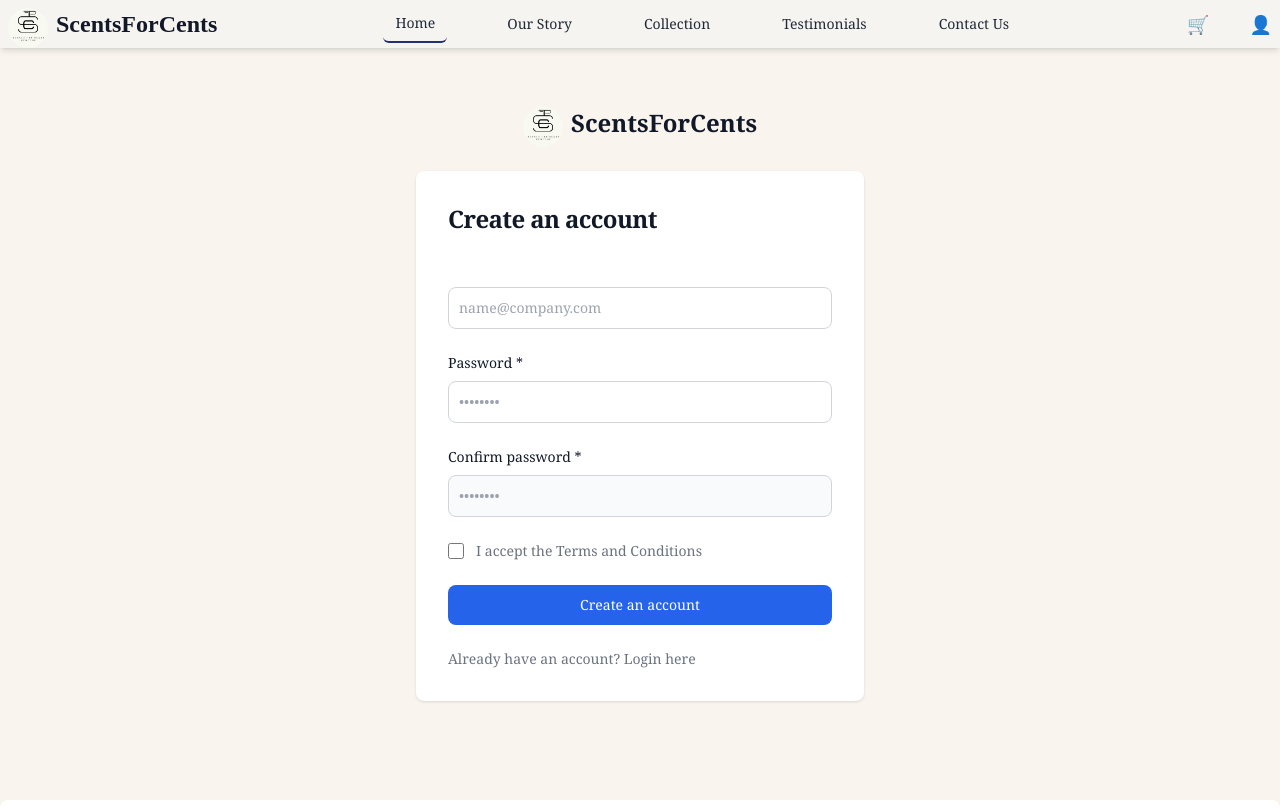
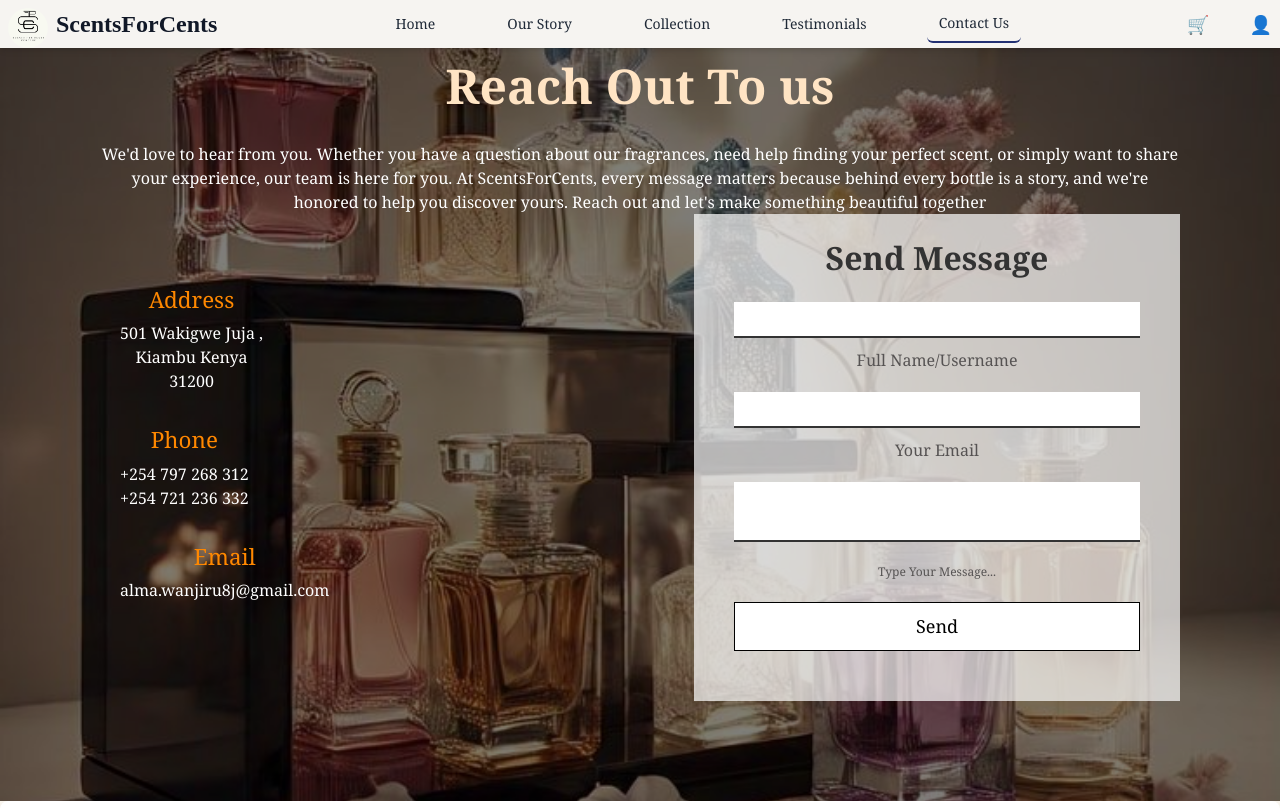
Before and after one commit to almamutuguti/ScentsForCents, a plain HTML site: page contact.html in a window 1280 px wide. Shown: the top 808 px of the page. Drawn offline with nearby package versions, Linux system fonts and the light colour scheme.

Commit message:
design contact page

```diff
--- a/contact.html
+++ b/contact.html
@@ -14,6 +14,10 @@
     body {
         height: 100%;
         background-color: #dfdace;
+        padding: 0;
+        margin: 0;
+        box-sizing: border-box;
+        font-family: 'Franklin Gothic Medium', 'Arial Narrow', Arial, sans-serif;
     }
 
     #menu-toggle {
@@ -37,6 +41,190 @@
         font-weight: 600;
         font-style: normal;
     }
+
+    #account {
+        border-bottom: 1px black solid;
+        padding: 10px;
+    }
+
+    main {
+        min-height: 100vh;
+        width: 100%;
+        display: flex;
+        justify-content: center;
+        align-items: center;
+        background: url("/images/collection.jpg");
+        background-size: cover;
+        background-position: center;
+        position: relative;
+    }
+
+    main::after {
+        content: "";
+        position: absolute;
+        top: 0;
+        left: 0;
+        height: 100%;
+        width: 100%;
+        background-color: rgba(0, 0, 0, 0.5);
+
+    }
+
+    section {
+        position: relative;
+        z-index: 3;
+        padding-top: 50px;
+        padding-bottom: 50px;
+
+    }
+
+    .box1 {
+        max-width: 1080px;
+        margin-left: auto;
+        margin-right: auto;
+        margin-left: 20px;
+        margin-right: 20px;
+
+    }
+    .section-header {
+        margin-bottom: 50px;
+        text-align: center;
+    }
+
+    .section-header h2{
+        color: bisque;
+        font-weight: bold;
+        font-size: 3em;
+        margin-bottom: 20px;
+    }
+
+    .section-header p{
+        color: #fff;
+
+    }
+
+    .row {
+        display: flex;
+        flex-wrap: wrap;
+        align-items: center;
+        justify-content: space-between;
+    }
+
+    .contact-info-item {
+        display: flex;
+        margin-bottom: 30px;
+    }
+
+    .contact-info-icon i{
+        font-size: 20px;
+        line-height: 70px;
+
+    }
+
+    .contact-info-content {
+        margin-left: 20px;
+    }
+    .contact-info-content h4{
+        color: rgb(255, 136, 0);
+        font-size: 1.4em;
+        margin-bottom: 5px;
+
+    }
+    .contact-info-content p{
+        color: #fff;
+        font-size: 1em;
+    }
+
+    .contact-form {
+        background-color: #ffffffb3;
+        padding: 40px;
+        width: 45%;
+        padding-bottom: 40px;
+        padding-top: 20px;
+    }
+
+    .contact-form h2{
+        font-weight: bold;
+        font-size: 2em;
+        margin-bottom: 10px;
+        color: #333;
+    }
+
+    .contact-form .input-box {
+        position: relative;
+        width: 100%;
+        margin-top: 10px;
+    }
+
+    .contact-form .input-box input,
+    .contact-form .input-box textarea {
+        width: 100%;
+        padding: 5px 0;
+        font-size: 16px;
+        margin: 10px 0;
+        border: none;
+        border-bottom: 2px solid #333;
+        resize: none;
+        outline: none;
+
+    }
+
+    .contact-form .input-box span{
+        position: relative;
+        left: 0;
+        padding: 5px 0;
+        font-size: 16px;
+        margin: 10px 0;
+        pointer-events: none;
+        transition: 0.5s;
+        color: #565353;
+    }
+
+    .contact-form .input-box input:focus ~ span,
+    .contact-form .input-box textarea ~ span {
+        color: #565353;
+        font-size: 12px;
+        transform: translateY(-20px);
+
+    }
+
+    .contact-form .input-box input[type="submit"] {
+        width: 100%;
+        background: white;
+        color: #000;
+        border: none;
+        cursor: pointer;
+        padding: 10px;
+        border: none;
+        font-size: 18px;
+        border: 1px solid #000;
+        transition: 0.5s;
+    }
+
+    .contact-form .input-box input[type="submit"]:hover {
+        background-color: #000;
+        color: #fff;
+    }
+
+    @media (max-width: 991px) {
+        section {
+            padding-top: 50px;
+            padding-bottom: 50px;
+        }
+        .row {
+            flex-direction: column;
+        }
+        .contact-info {
+            margin-bottom: 40px;
+            width: 100%;
+        }
+        .contact-form {
+            width: 100%;
+        }
+    }
+
+
+
 </style>
 
 <body class="flex flex-col min-h-screen bg-[#f9f5ee] text-gray-900 font-serif">
@@ -61,7 +249,7 @@
                         md:static md:flex md:w-auto md:shadow-none md:bg-transparent md:py-0
                         md:flex-row md:items-center md:space-x-12">
                     <a href="index.html"
-                        class="block w-full text-center md:w-auto text-gray-800 hover:text-blue-600 px-3 py-3 md:py-2 rounded-md text-sm font-medium nav-link nav-link-active">Home</a>
+                        class="block w-full text-center md:w-auto text-gray-800 hover:text-blue-600 px-3 py-3 md:py-2 rounded-md text-sm font-medium nav-link ">Home</a>
                     <a href="about.html"
                         class="block w-full text-center md:w-auto text-gray-800 hover:text-blue-600 px-3 py-3 md:py-2 rounded-md text-sm font-medium nav-link">Our
                         Story</a>
@@ -70,7 +258,7 @@
                     <a href="testimonials.html"
                         class="block w-full text-center md:w-auto text-gray-800 hover:text-blue-600 px-3 py-3 md:py-2 rounded-md text-sm font-medium nav-link">Testimonials</a>
                     <a href="contact.html"
-                        class="block w-full text-center md:w-auto text-gray-800 hover:text-blue-600 px-3 py-3 md:py-2 rounded-md text-sm font-medium nav-link">Contact
+                        class="block w-full text-center md:w-auto text-gray-800 hover:text-blue-600 px-3 py-3 md:py-2 rounded-md text-sm font-medium nav-link nav-link-active">Contact
                         Us</a>
                 </div>
                 <div class="flex items-center text-lg space-x-10">
@@ -81,71 +269,76 @@
         </nav>
 
     </header>
+    <!-- bg-[#f9f5ee] -->
+    <main>
+        <section class="section-header">
+            <div class="box1">
+                <h2>Reach Out To us</h2>
+                <p>We'd love to hear from you. Whether you have a question about our fragrances, need help finding your perfect scent,
+                    or simply want to share your experience, our team is here for you. At ScentsForCents, every message matters because
+                    behind every bottle is a story, and we're honored to help you discover yours. Reach out and let's make something
+                    beautiful together</p>
+            </div>
+            <div class="box1">
+                <div class="row">
+                    <div class="contact-info">
+                        <div class="contact-info-item">
+                            <div class="contact-info-icon">
+                               <i class="fas fa-home"></i>
+                            </div>
+                            <div class="contact-info-content">
+                                <h4>Address</h4>
+                                <p>
+                                    501 Wakigwe Juja ,<br>Kiambu Kenya <br>31200
+                                </p>
+                            </div>
+                        </div>
+                        <div class="contact-info-item">
+                            <div class="contact-infor-icon">
+                                <i class="fas fa-phone"></i>
+                            </div>
+                            <div class="contact-info-content">
+                                <h4>Phone</h4>
+                                <p>+254 797 268 312</p>
+                                <p>+254 721 236 332</p>
+                            </div>
+                        </div>
+                        <div class="contact-info-item">
+                            <div class="contact-info-icon">
+                                <i class="fas fa-envelope"></i>
+                            </div>
+                            <div class="contact-info-content">
+                                <h4>Email</h4>
+                                <p>alma.wanjiru8j@gmail.com</p>
+                            </div>
+                        </div>
+                    </div>
+                    <div class="contact-form">
+                        <form id="contact-form">
+                            <h2>Send Message</h2>
+                            <div class="input-box">
+                                <input type="text" required="true">
+                                <span>Full Name/Username</span>
+                            </div>
+                            <div class="input-box">
+                                <input type="email" required="true">
+                                <span>Your Email</span>
+                            </div>
+                            <div class="input-box">
+                                <textarea required="true"></textarea>
+                                <span>Type Your Message...</span>
+                            </div>
 
-    <main>
-        <section class="bg-[#f9f5ee]">
-            <div class="flex flex-col items-center justify-center px-6 py-8 mx-auto md:h-screen lg:py-0">
-                <a href="#" class="flex items-center mb-6 text-2xl font-semibold text-gray-900">
-                    <img class="w-10 h-10 mr-2 mt-2 rounded-full" src="images/logo.jpg" alt="logo">
-                    ScentsForCents
-                </a>
-                <div class="w-full bg-white rounded-lg shadow border-30px md:mt-0 sm:max-w-md xl:p-0 border-black">
-                    <div class="p-6 space-y-4 md:space-y-6 sm:p-8">
-                        <h1
-                            class="text-xl font-bold leading-tight tracking-tight text-gray-900 md:text-2xl dark:text-white">
-                            Create an account
-                        </h1>
-                        <form class="space-y-4 md:space-y-6" action="#">
-                            <div>
-                                <label for="email" class="block mb-2 text-sm font-medium text-white">Your
-                                    email <span>*</span></label>
-                                <input type="email" name="email" id="email"
-                                    class="bg-white border border-gray-300 text-gray-900 text-sm rounded-lg focus:ring-primary-600 focus:border-primary-600 block w-full p-2.5 dark:bg-gray-700 dark:border-gray-600 dark:placeholder-gray-400 dark:text-white dark:focus:ring-blue-500 dark:focus:border-blue-500"
-                                    placeholder="name@company.com" required="">
+                            <div class="input-box">
+                                <input type="submit" value="Send">
                             </div>
-                            <div>
-                                <label for="password"
-                                    class="block mb-2 text-sm font-medium text-gray-900 dark:text-white">Password
-                                    <span>*</span></label>
-                                <input type="password" name="password" id="password" placeholder="••••••••"
-                                    class="bg-white border border-gray-300 text-gray-900 text-sm rounded-lg focus:ring-primary-600 focus:border-primary-600 block w-full p-2.5 dark:bg-gray-700 dark:border-gray-600 dark:placeholder-gray-400 dark:text-white dark:focus:ring-blue-500 dark:focus:border-blue-500"
-                                    required="">
-                            </div>
-                            <div>
-                                <label for="confirm-password"
-                                    class="block mb-2 text-sm font-medium text-gray-900 dark:text-white">Confirm
-                                    password <span>*</span></label>
-                                <input type="confirm-password" name="confirm-password" id="confirm-password"
-                                    placeholder="••••••••"
-                                    class="bg-gray-50 border border-gray-300 text-gray-900 text-sm rounded-lg focus:ring-primary-600 focus:border-primary-600 block w-full p-2.5 dark:bg-gray-700 dark:border-gray-600 dark:placeholder-gray-400 dark:text-white dark:focus:ring-blue-500 dark:focus:border-blue-500"
-                                    required="">
-                            </div>
-                            <div class="flex items-start">
-                                <div class="flex items-center h-5">
-                                    <input id="terms" aria-describedby="terms" type="checkbox"
-                                        class="w-4 h-4 border border-gray-300 rounded bg-gray-50 focus:ring-3 focus:ring-primary-300 dark:bg-gray-700 dark:border-gray-600 dark:focus:ring-primary-600 dark:ring-offset-gray-800"
-                                        required="">
-                                </div>
-                                <div class="ml-3 text-sm">
-                                    <label for="terms" class="font-light text-gray-500 dark:text-gray-300">I accept the
-                                        <a class="font-medium text-primary-600 hover:underline dark:text-primary-500"
-                                            href="#">Terms and Conditions</a></label>
-                                </div>
-                            </div>
-                            <button type="submit"
-                                class="w-full text-white bg-blue-600 hover:bg-primary-700 focus:ring-4 focus:outline-none focus:ring-primary-300 font-medium rounded-lg text-sm px-5 py-2.5 text-center dark:bg-primary-600 dark:hover:bg-primary-700 dark:focus:ring-primary-800">Create
-                                an account</button>
-                            <p class="text-sm font-light text-gray-500 dark:text-gray-400">
-                                Already have an account? <a href="#"
-                                    class="font-medium text-primary-600 hover:underline dark:text-primary-500">Login
-                                    here</a>
-                            </p>
+
                         </form>
                     </div>
+
                 </div>
             </div>
         </section>
-
     </main>
     <footer class="p-4 bg-white sm:p-6 shadow-md rounded-lg">
         <div class="mx-auto max-w-screen-xl border-solid border-black">
```
Also changed, not shown: index.html (+25 -0 lines), images/collection.jpg (added).
